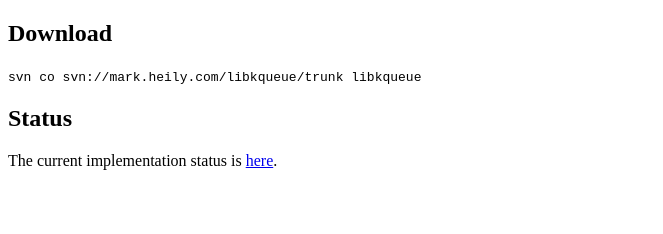
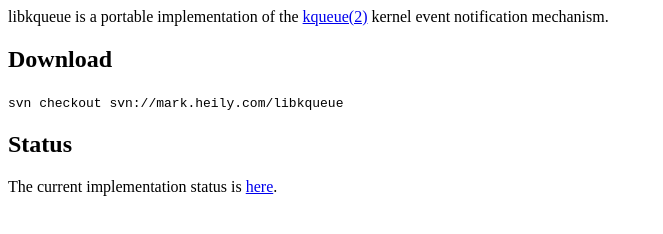
Before and after one commit to mheily/libkqueue, a plain HTML site: page www/index.html in a window 1280 px wide. Shown: the whole page, without its empty margins (0-663 px from the left). Drawn offline with Linux system fonts and the light colour scheme.

Commit message:
doc up
git-svn-id: svn://svn.code.sf.net/p/libkqueue/code/trunk@8 fb4e3144-bc1c-4b72-a658-5bcd248dd7f7

```diff
--- a/www/index.html
+++ b/www/index.html
@@ -8,9 +8,11 @@
     <title>libkqueue</title>
 </head>
 
+libkqueue is a portable implementation of the <a href="http://www.freebsd.org/cgi/man.cgi?query=kqueue&sektion=2">kqueue(2)</a> kernel event notification mechanism.
+
 <body>
 <h2>Download</h2>
-<code>svn co svn://mark.heily.com/libkqueue/trunk libkqueue</code>
+<code>svn checkout svn://mark.heily.com/libkqueue</code>
 
 <h2>Status</h2>
 The current implementation status is <a href="status.html">here</a>.
```
